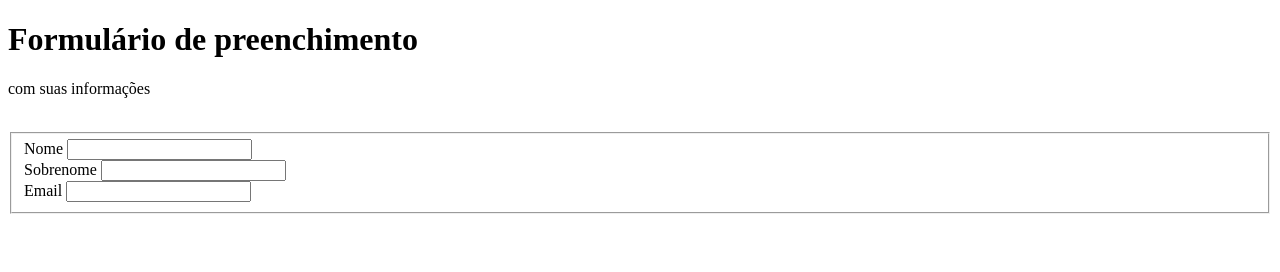
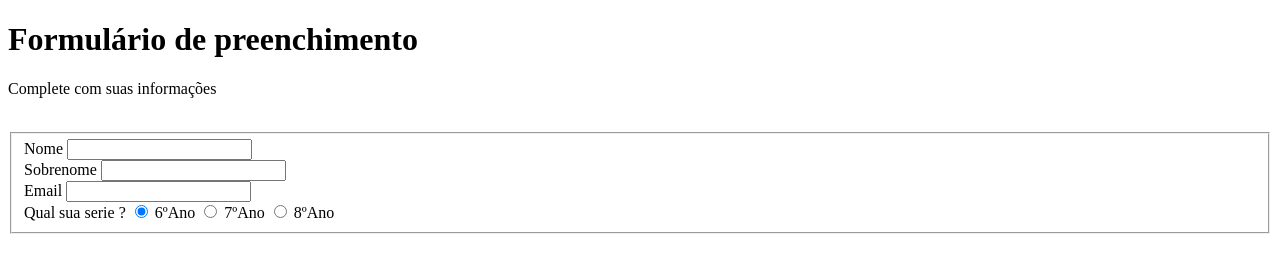
Before and after one commit to Erickgtn/Formulario, a plain HTML site: page index.html in a window 1280 px wide. Drawn offline with Linux system fonts and the light colour scheme.

Commit message:
Atributos do formulário

```diff
--- a/index.html
+++ b/index.html
@@ -8,7 +8,7 @@
 
         <div>
             <h1 class="tituloPrincipal">Formulário de preenchimento</h1>
-            <p> com suas informações</p>
+            <p> Complete com suas informações</p>
             <br>
         </div>
         <form>
@@ -26,6 +26,21 @@
                     <label>Email</label>
                     <input type="email" nome="email" id="email">
                 </div>
+                <div>
+                    <label>Qual sua serie ? </label>
+                    <label>
+                        <input type="radio" nome="serie" value="6ºAno" checked> 6ºAno
+                    </label>
+                    <label>
+                        <input type="radio" nome="serie" value="7ºAno"> 7ºAno
+                    </label>
+                    <label>
+                        <input type="radio" nome="serie" value="8ºAno"> 8ºAno
+                    </label>
+                </div>
+                <div>
+                    <label></label>
+                </div>
             </fieldset>
         </form>
     </body>
```
